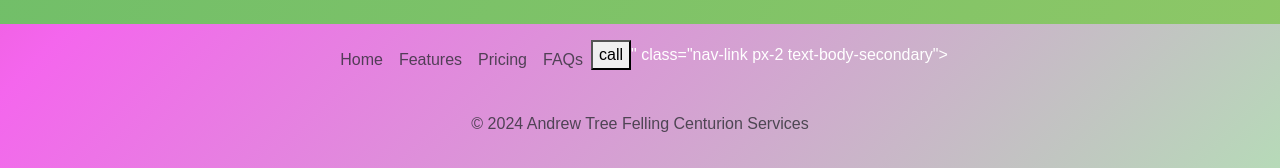
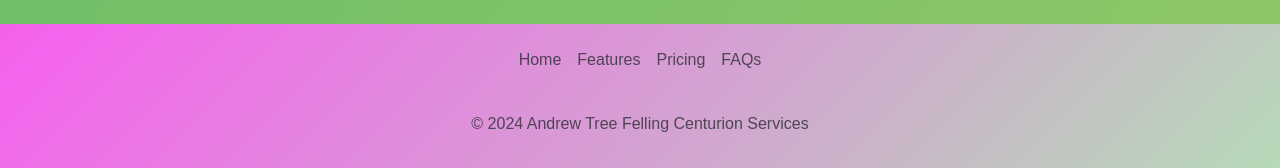
Before and after one commit to nephterwilson/Andrew-Tree-Felling-Centurion-Services, a plain HTML site: page index.html in a window 1280 px wide. Shown: the part 2142-2310 px from the top of the page. Drawn offline with nearby package versions, Linux system fonts and the light colour scheme.

Commit message:
Update index.html

```diff
--- a/index.html
+++ b/index.html
@@ -174,7 +174,7 @@
           <li class="nav-item"><a href="#" class="nav-link px-2 text-body-secondary">Features</a></li>
           <li class="nav-item"><a href="#" class="nav-link px-2 text-body-secondary">Pricing</a></li>
           <li class="nav-item"><a href="#" class="nav-link px-2 text-body-secondary">FAQs</a></li>
-          <li class="nav-item"><button onclick="window.location.href='tel:+27675712844">call</button>" class="nav-link px-2 text-body-secondary"></a></li>
+
       </ul>
       <p class="text-center text-body-secondary">© 2024 Andrew Tree Felling Centurion Services</p>
   </footer>
```
